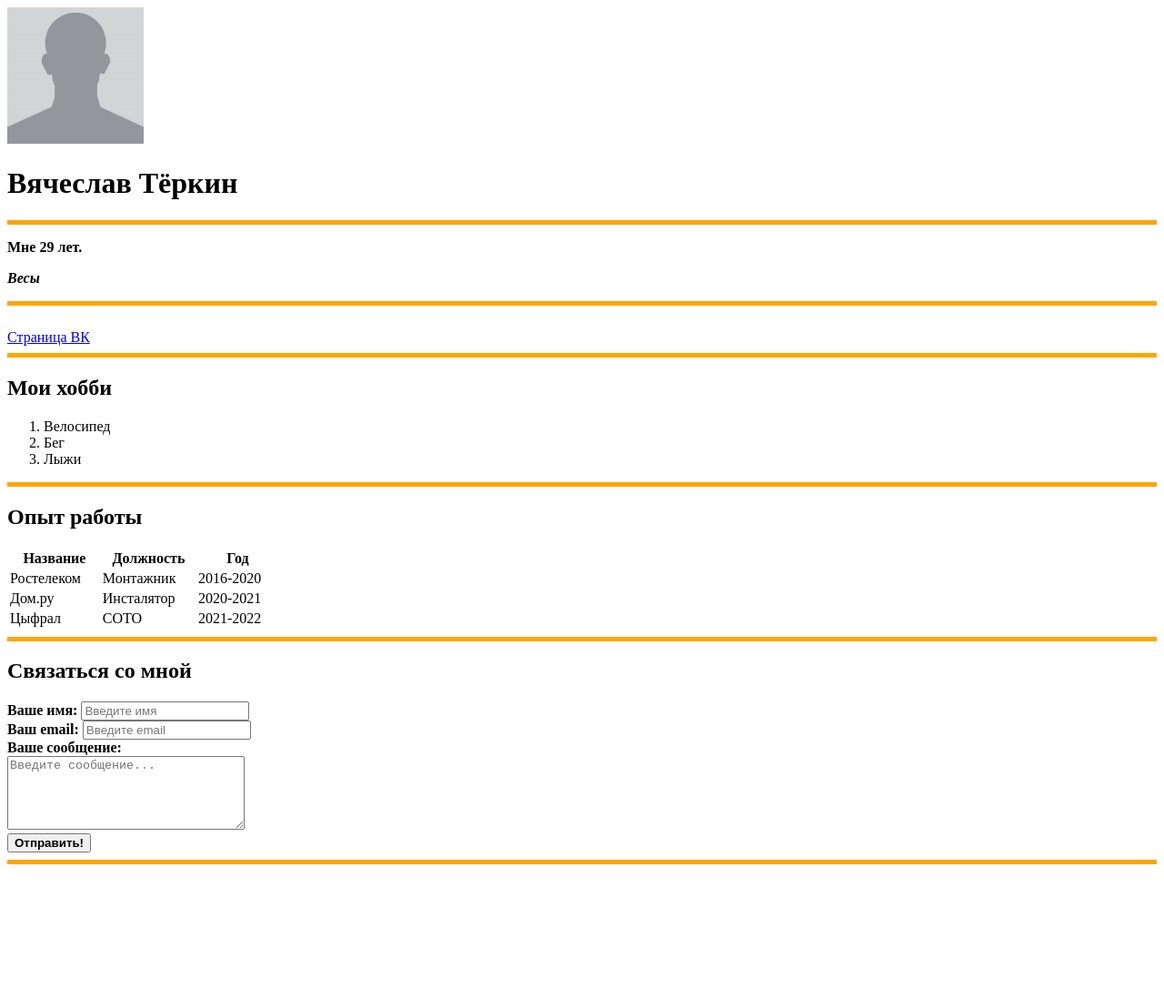
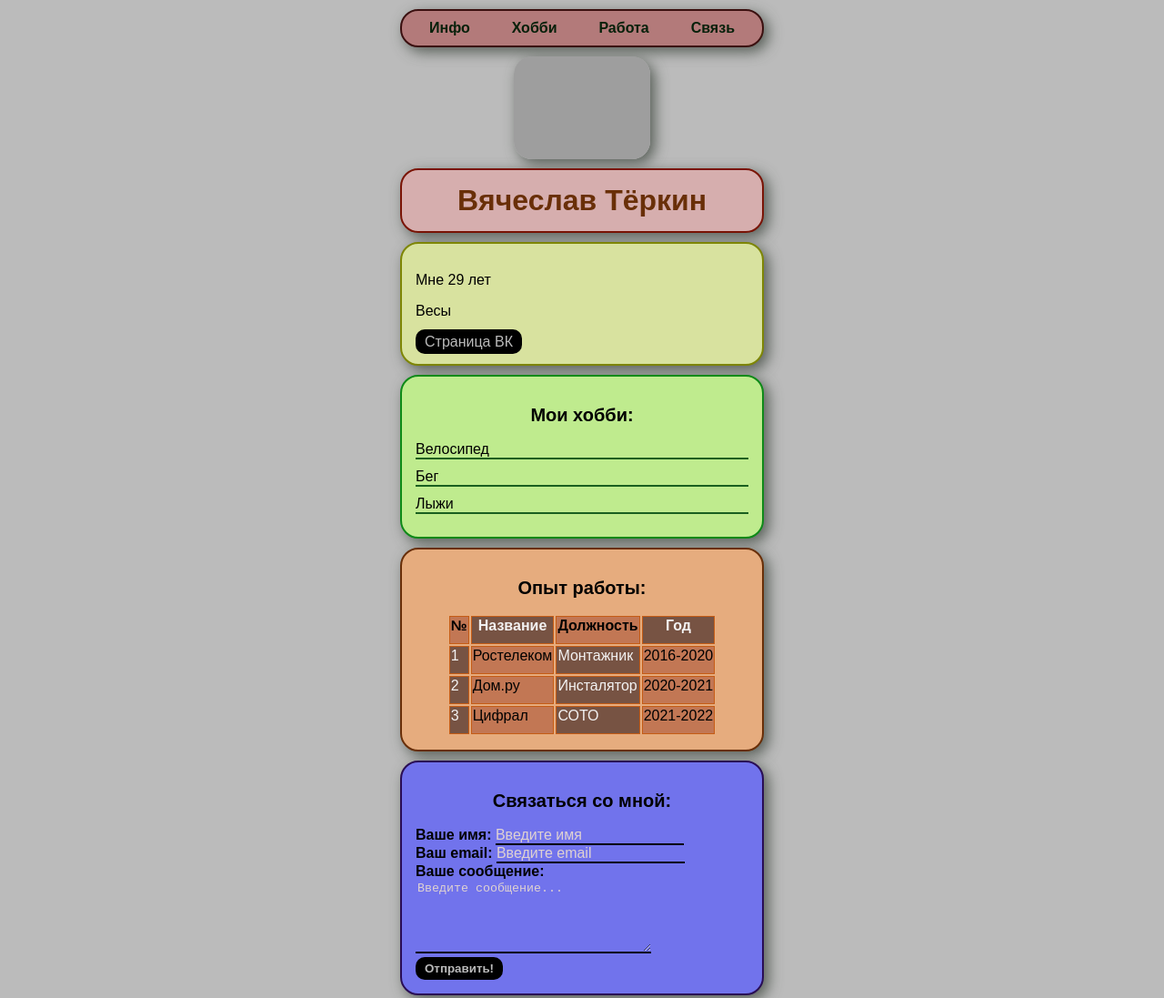
Before and after one commit to VyacheslavTVyou/Rezume, a plain HTML site: page Резюме/index.html in a window 1280 px wide. Shown: the top 1097 px of the page at 91% size. Before the commit the page ends 958 px from the top, so only its background shows below. Drawn offline with Linux system fonts and the light colour scheme; grey boxes are pictures that could not be loaded.

Commit message:
Добавил стили

```diff
--- a/Резюме/css/style.css
+++ b/Резюме/css/style.css
@@ -1,80 +1,154 @@
-@charset "UTF-8";
-/*Обнуление*/
-/* {
+body{
+  background: #bbb;
+  font-family: Arial, "Helvetica Neue", Helvetica, sans-serif;
+  font-size: 16px;
+  margin: 0;
+}
+.container{
+  max-width: 400px;
+  margin: auto;
+  padding-top: 10px;
+}
+.nav {
+  background: #b37a7a;
+  margin-bottom: 10px;
+  box-shadow: 5px 5px 15px rgba(63, 71, 63, 0.8);
+  border-radius: 20px;
+  border: 2px solid #3b1010;
+}
+.nav-list {
+  display: flex;
+  justify-content: space-between;
+  list-style: none;
+  padding: 0 20px;
+  margin: 0;
+}
+.nav-link {
+  margin-right: 10px;
+  padding: 10px;
+  font-weight: bold;
+}
+.in{
+  color: rgb(6, 32, 10);
+}
+.nav-link:hover {
+  background: #585050;
+  border-radius: 20px;
+  transition: all 0.5s;
+}
+.nav-link:last-child{
+  margin: 0;
+}
+img{
+  display: block;
+  margin: auto;
+  margin-bottom: 10px;
+  border-radius: 20px;
+  box-shadow: 5px 5px 15px rgba(63, 71, 63, 0.8);
+}
+h1 {
+  color: #692f08;
+  border: 2px #7a1406 solid;
+  background: #d6aeae;
+  text-align: center;
+  margin: 0;
+}
+.info{
+  border: 2px #7e8605 solid;
+  background: #d8e29f;
+}
+a{
+  text-decoration: none;
+  color: #000000;
+}
+a:hover{
+  color: #ffffff;
+}
+.hobby{
+  border: 2px #0e8a18 solid;
+  background: #bfeb8e;
+}
+.title {
+  text-align: center;
+  font-size: 20px;
+  }
+
+.list{
+  margin: 0;
   padding: 0;
-  margin: 0;
-  border: 0;
+  list-style: none;
+}
+.list li{
+  border-bottom: 2px solid #195f1f;
+  margin-bottom: 10px;
+}
+.info, .hobby, .table, .social, .name{
+  margin-bottom: 10px;
+  padding: 15px;
+  box-shadow: 5px 5px 15px rgba(63, 71, 63, 0.8);
+  border-radius: 20px;
+
+}
+.table{
+  border: #692f08 2px solid;
+  background: #e6ac7e;
+}
+.tbl{
+  max-width: 320px;
+  margin: auto;
+}
+.tbl th{
+  border: 1px solid #c55c15;
+  padding-bottom: 10px;
+}
+.tbl td:nth-child(even){
+  background: #c27754;
+}
+.tbl td:nth-child(odd){
+  background: #775343;
+  color: rgb(243, 242, 242);
+}
+.tbl th:nth-child(odd){
+  background: #c27754;
+}
+.tbl th:nth-child(even){
+  background: #775343;
+  color: rgb(243, 242, 242);
 }
 
-*, *:before, *:after {
-  box-sizing: border-box;
+.table td{
+  border: #c55c15 1px solid;
+  padding-bottom: 10px;
+}
+.social{
+  border: #290d55 2px solid;
+  background: #7173ec;
+}
+.btn{
+  background: #000;
+  color: #bbb;
+  border: none;
+  border-radius: 10px;
+  padding: 5px 10px;
+  cursor: pointer;
+  font-family: Arial, "Helvetica Neue", Helvetica, sans-serif;
+}
+.btn:hover{
+  opacity: 0.7;
+}
+.text, .email {
+  all: unset;
+  border-bottom: 2px solid #000;
+  color: #dfd2d2;
 }
 
-:focus, :active {
+.area {
+  border: none;
+  background: none;
+  border-bottom: 2px solid #000;
+  color: #dfd2d2;
   outline: none;
 }
-
-a:focus, a:active {
-  outline: none;
+::placeholder{
+  color: #dfd2d2;
 }
-
-nav, footer, header, aside {
-  display: block;
-}
-
-html, body {
-  height: 100%;
-  width: 100%;
-  font-size: 100%;
-  line-height: 1;
-  font-size: 14px;
-  -ms-text-size-adjust: 100%;
-  -moz-text-size-adjust: 100%;
-  -webkit-text-size-adjust: 100%;
-}
-
-input, button, textarea {
-  font-family: inherit;
-}
-
-input::-ms-clear {
-  display: none;
-}
-
-button {
-  cursor: pointer;
-}
-
-button::-moz-focus-inner {
-  padding: 0;
-  border: 0;
-}
-
-a, a:visited {
-  text-decoration: none;
-}
-
-a:hover {
-  text-decoration: none;
-}
-
-ul li {
-  list-style: none;
-}
-
-img {
-  vertical-align: top;
-}
-
-h1, h2, h3, h4, h5, h6 {
-  font-size: inherit;
-  font-weight: inherit;
-}
-
-/*--------------------*/
-/*body {
-  background: #4e4b4b;
-  color: rgb(179, 175, 175);
-  font-family: Arial, "Helvetica Neue", Helvetica, sans-serif;
-  font-size: 30px;
-}*/
--- a/Резюме/index.html
+++ b/Резюме/index.html
@@ -10,27 +10,40 @@
     <title>Резюме</title>
   </head>
   <body>
-    <img src="/img/Фото пользователя.jpg" width="150" alt="Упс, картинки нет(((">
-    <h1>Вячеслав Тёркин</h1>
-    <hr color="orange" size="5">
-    <p><strong>Мне 29 лет.</strong></p>
-    <p><strong><em>Весы</em></strong></p>
-    <hr color="orange" size="5">
-    <br>
-    <a href="https://vk.com/v_yachesla_v" target="_blank" >Страница ВК</a>
-    <br>
-    <hr color="orange" size="5">
-    <h2>Мои хобби</h2>
-    <ol>
+    <div class="container">
+      <div class="nav">
+        <ul class="nav-list">
+          <li class="nav-link"><a class="in" href="#">Инфо</a></li>
+          <li class="nav-link"><a class="in" href="#">Хобби</a></li>
+          <li class="nav-link"><a class="in" href="#">Работа</a></li>
+          <li class="nav-link"><a class="in" href="#">Связь</a></li>
+        </ul>
+      </div>
+      <div class="img"><img src="https://sun1-29.userapi.com/s/v1/if1/t-jI-dnh0ESVi-LQBAAWzJu38sK1KYBV-4TemQah8agFSmfyJenkP07POAT2-ETRCbgWlFwP.jpg?size=400x400&quality=96&crop=0,0,1125,1125&ava=1" width="150" alt="Упс, картинки нет((("></div>
+        <h1 class="name">Вячеслав Тёркин</h1>
+      <div class="info">
+        <!-- <hr color="orange" size="5"> Горизонтальная черта -->
+        <!-- strong-жирный текст em-курсив -->
+        <p>Мне 29 лет</p>
+        <p>Весы</p>
+        <a class="btn" href="#" target="_blank" >Страница ВК</a>
+      </div>
+      <div class="hobby">
+        <h2 class="title">Мои хобби:</h2>
+        <ul class="list">
           <li>Велосипед</li>
           <li>Бег</li>
           <li>Лыжи</li>
-    </ol>
-    <hr color="orange" size="5">
-    <h2>Опыт работы</h2>
-    <table width="300">
+        </ul>
+      </div >
+      <div class="table">
+         <h2 class="title">Опыт работы:</h2>
+         <!-- Таблица -->
+         <table class="tbl">
+           <!-- Заголовок таблици -->
            <thead>
              <tr>
+               <th>№</th>
                <th>Название</th>
                <th>Должность</th>
                <th>Год</th>
@@ -38,43 +51,50 @@
            </thead>
             <tbody>
              <tr>
+               <td>1</td>
                <td>Ростелеком</td>
                <td>Монтажник</td>
                <td>2016-2020</td>
+             </tr>
              <tr>
+               <td>2</td>
                <td>Дом.ру</td>
                <td>Инсталятор</td>
                <td>2020-2021</td>
+             </tr>
              <tr>
-              <td>Цыфрал</td>
+               <td>3</td>
+               <td>Цифрал</td>
                <td>СОТО</td>
                <td>2021-2022</td>
              </tr>
-          </tr>
-        </tr>
             </tbody>
           </table>
-    <hr color="orange" size="5">
-    <h2>Связаться со мной</h2>
+      </div>
+      <div class="social">
+           <h2 class="title">Связаться со мной:</h2>
+          <!-- Формы -->
           <form>
            <div>
+             <!-- for и id должно быть одинаковое название -->
              <label for="name"><strong>Ваше имя:</strong></label>
-        <input type="text" id="name" placeholder="Введите имя">
+             <input class="text" type="text" id="name" placeholder="Введите имя">
            </div>
            <div>
              <label for="email"><strong>Ваш email:</strong></label>
-        <input type="email" id="email" placeholder="Введите email">
+             <input class="email" type="email" id="email" placeholder="Введите email">
            </div>
            <div>
              <label for="message"><strong>Ваше сообщение:</strong></label>
              <br>
-        <textarea id="message" placeholder="Введите сообщение..." cols="30" rows="5"></textarea>
+             <textarea class="area" id="message" placeholder="Введите сообщение..." cols="30" rows="5"></textarea>
            </div>
            <div>
-        <button type="submit"><strong>Отправить!</strong></button>
+             <button class="btn" type="submit"><strong>Отправить!</strong></button>
            </div>
          </form>
+      </div>
+    </div>
    <script src="js/style.js"></script>
-    <hr color="orange" size="5">
   </body>
 </html>
```
Lines whose indentation alone changed are shown as unchanged.
